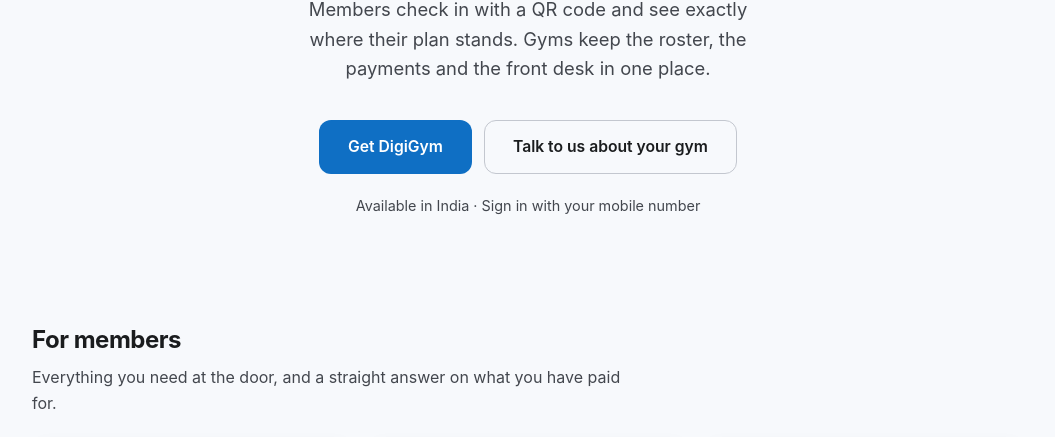
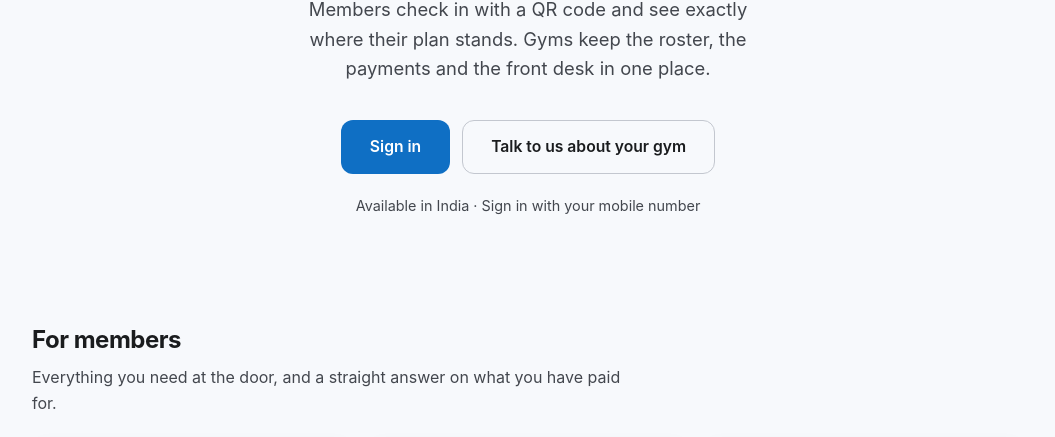
Before and after one commit to digigym-fit/digigym-fit, a plain HTML site: page index.html in a window 1280 px wide. Shown: the part 293-730 px from the top of the page, without its empty margins (112-1167 px from the left). Drawn offline with Linux system fonts and the light colour scheme.

Commit message:
Update CTA

```diff
--- a/index.html
+++ b/index.html
@@ -199,8 +199,10 @@
   <h1><span class="line">One app for your gym</span> <span class="line">and everyone in it</span></h1>
   <p class="tagline">Members check in with a QR code and see exactly where their plan stands. Gyms keep the roster, the payments and the front desk in one place.</p>
   <div class="cta-row">
-    <!-- TODO: point at the Play Store listing once com.digigym.fit is published. -->
-    <a class="btn btn-primary" href="#">Get DigiGym</a>
+    <!-- The web app. Signing in creates the account on first OTP, so this is
+         the way in for a new member as well as a returning one.
+         TODO: add a Play Store button alongside once com.digigym.fit ships. -->
+    <a class="btn btn-primary" href="https://dashboard.digigym.fit">Sign in</a>
     <a class="btn btn-secondary" href="mailto:digigym.fit@gmail.com">Talk to us about your gym</a>
   </div>
   <p class="hero-note">Available in India · Sign in with your mobile number</p>
```
